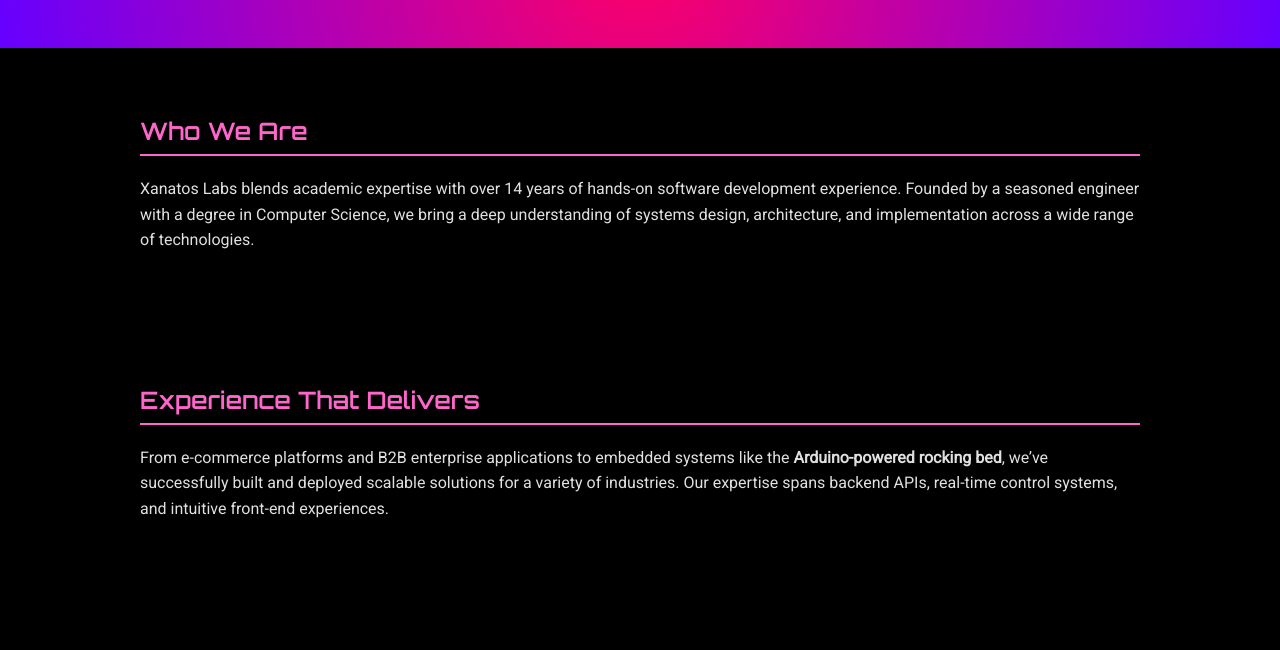
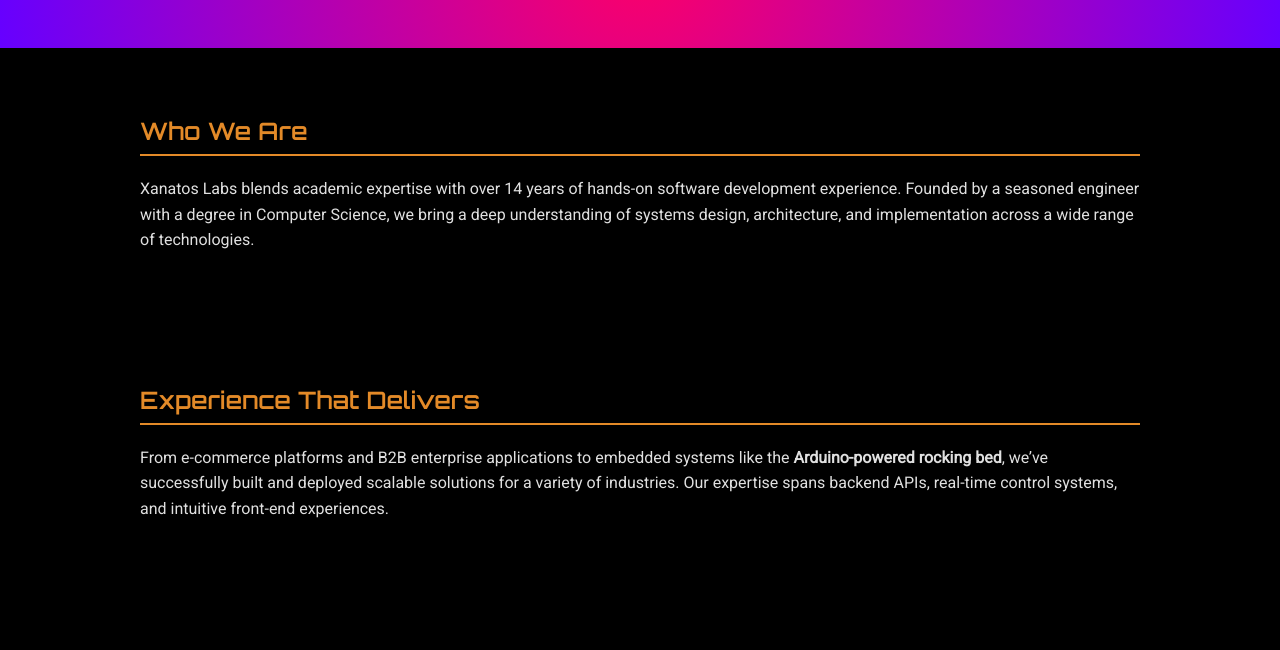
Before and after one commit to Gurupitka/gurupitka..github.io, a plain HTML site: page index.html in a window 1280 px wide. Shown: the part 138-788 px from the top of the page. Drawn offline with Linux system fonts and the light colour scheme.

Commit message:
Update index.html

```diff
--- a/index.html
+++ b/index.html
@@ -45,8 +45,8 @@
     }
     .section h2 {
       font-family: 'Orbitron', sans-serif;
-      color: #ff66cc;
-      border-bottom: 2px solid #ff66cc;
+      color: #e38a28;
+      border-bottom: 2px solid #e38a28;
       padding-bottom: 0.5rem;
     }
     .section p {
```
